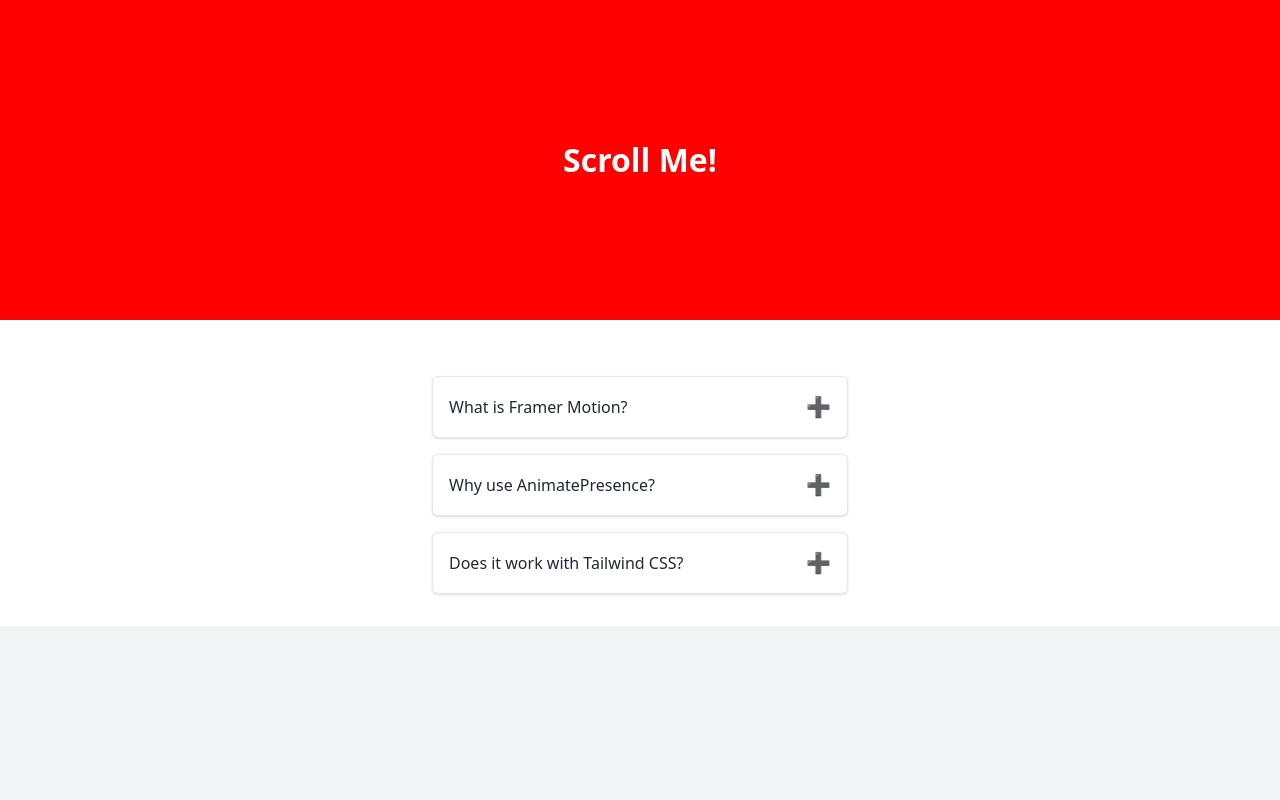
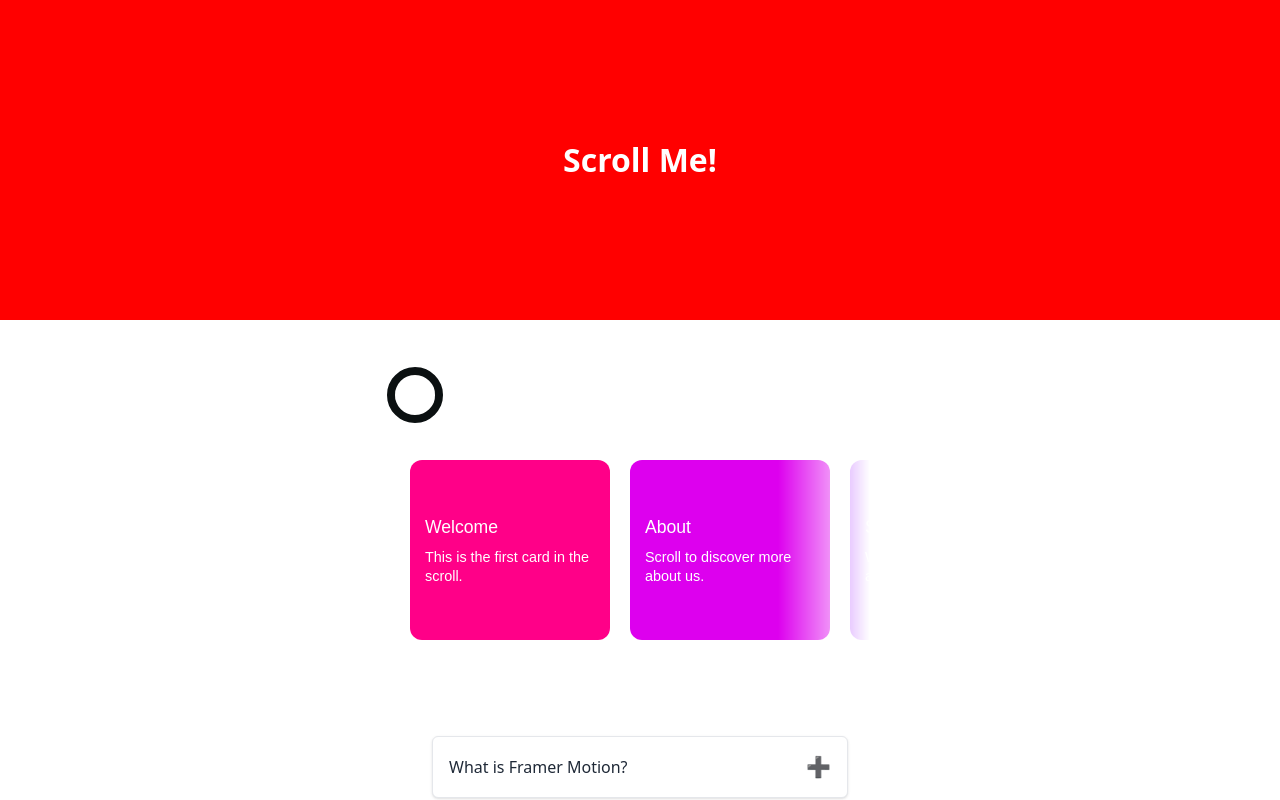
Before and after one commit to mdrubelhossain-me/react-framer-motion, a React app: page / in a window 1280 px wide. Shown: the top 800 px of the page. Built offline with nearby package versions, Linux system fonts and the light colour scheme; the HTML template or start-up script is replaced by a standard one.

Commit message:
horizontal scroll

```diff
--- /dev/null
+++ b/src/components/HorizontalScroll.jsx
@@ -0,0 +1,204 @@
+"use client";
+
+import {
+  animate,
+  motion as Motion,
+  useMotionValue,
+  useMotionValueEvent,
+  useScroll,
+  MotionValue,
+} from "framer-motion";
+import { useRef } from "react";
+
+export default function ScrollLinked() {
+  const ref = useRef(null);
+  const { scrollXProgress } = useScroll({ container: ref });
+
+  // Mask image for scroll edge fade
+  const maskImage = useScrollOverflowMask(scrollXProgress);
+
+  return (
+    <div id="example">
+      {/* Progress Circle */}
+      <svg id="progress" width="80" height="80" viewBox="0 0 100 100">
+        <circle cx="50" cy="50" r="30" pathLength="1" className="bg" />
+        <Motion.circle
+          cx="50"
+          cy="50"
+          r="30"
+          className="indicator"
+          style={{ pathLength: scrollXProgress }}
+        />
+      </svg>
+
+      {/* Horizontal Scroll List */}
+      <Motion.ul ref={ref} style={{ maskImage }}>
+        {contentBoxes.map((item, index) => (
+          <li key={index} style={{ background: item.color }}>
+            <h3>{item.title}</h3>
+            <p>{item.description}</p>
+          </li>
+        ))}
+      </Motion.ul>
+
+      <StyleSheet />
+    </div>
+  );
+}
+
+// Box content list
+const contentBoxes = [
+  {
+    title: "Welcome",
+    description: "This is the first card in the scroll.",
+    color: "#ff0088",
+  },
+  {
+    title: "About",
+    description: "Scroll to discover more about us.",
+    color: "#dd00ee",
+  },
+  {
+    title: "Services",
+    description: "We offer creative design and development.",
+    color: "#9911ff",
+  },
+  {
+    title: "Projects",
+    description: "Take a look at our recent works.",
+    color: "#0d63f8",
+  },
+  {
+    title: "Contact",
+    description: "Feel free to get in touch anytime.",
+    color: "#0cdcf7",
+  },
+  {
+    title: "Thanks!",
+    description: "Thanks for scrolling this far!",
+    color: "#8df0cc",
+  },
+];
+
+// Mask image change on scroll
+function useScrollOverflowMask(scrollXProgress) {
+  const opaque = "#000";
+  const transparent = "#0000";
+  const left = "0%";
+  const right = "100%";
+  const leftInset = "20%";
+  const rightInset = "80%";
+
+  const maskImage = useMotionValue(
+    `linear-gradient(90deg, ${opaque}, ${opaque} ${left}, ${opaque} ${rightInset}, ${transparent})`
+  );
+
+  useMotionValueEvent(scrollXProgress, "change", (value) => {
+    if (value === 0) {
+      animate(
+        maskImage,
+        `linear-gradient(90deg, ${opaque}, ${opaque} ${left}, ${opaque} ${rightInset}, ${transparent})`
+      );
+    } else if (value === 1) {
+      animate(
+        maskImage,
+        `linear-gradient(90deg, ${transparent}, ${opaque} ${leftInset}, ${opaque} ${right}, ${opaque})`
+      );
+    } else if (
+      scrollXProgress.getPrevious() === 0 ||
+      scrollXProgress.getPrevious() === 1
+    ) {
+      animate(
+        maskImage,
+        `linear-gradient(90deg, ${transparent}, ${opaque} ${leftInset}, ${opaque} ${rightInset}, ${transparent})`
+      );
+    }
+  });
+
+  return maskImage;
+}
+
+// Styles
+function StyleSheet() {
+  return (
+    <style>{`
+      #example {
+        width: 100vw;
+        max-width: 500px;
+        margin: 100px auto 0 auto;
+        padding: 20px;
+        position: relative;
+      }
+
+      #progress {
+        position: absolute;
+        top: -65px;
+        left: -15px;
+        transform: rotate(-90deg);
+      }
+
+      #progress .bg {
+        stroke: #0b1011;
+      }
+
+      #progress circle {
+        stroke-dashoffset: 0;
+        stroke-width: 10%;
+        fill: none;
+      }
+
+      #progress .indicator {
+        stroke: var(--accent, #00f);
+      }
+
+      #example ul {
+        display: flex;
+        list-style: none;
+        height: 220px;
+        overflow-x: scroll;
+        padding: 20px 0;
+        flex: 0 0 600px;
+        margin: 0 auto;
+        gap: 20px;
+      }
+
+      #example li {
+        flex: 0 0 200px;
+        border-radius: 12px;
+        color: white;
+        padding: 15px;
+        box-sizing: border-box;
+        display: flex;
+        flex-direction: column;
+        justify-content: center;
+        font-family: sans-serif;
+      }
+
+      #example li h3 {
+        margin: 0 0 8px;
+        font-size: 1.1rem;
+      }
+
+      #example li p {
+        margin: 0;
+        font-size: 0.9rem;
+        line-height: 1.3;
+      }
+
+      #example ::-webkit-scrollbar {
+        height: 5px;
+        background: #fff3;
+      }
+
+      #example ::-webkit-scrollbar-thumb {
+        background: var(--accent, #00f);
+        border-radius: 10px;
+        cursor: pointer;
+      }
+
+      #example ::-webkit-scrollbar-corner {
+        background: #fff3;
+      }
+    `}</style>
+  );
+}
--- a/src/pages/Home.jsx
+++ b/src/pages/Home.jsx
@@ -14,12 +14,14 @@ import AnimatesPresence from "../components/AnimatesPresence";
 import App from "../components/Modal";
 import AccordionGroup from "../components/Accordion ";
 import TransformScrollYProgress from "../components/TransformScrollYProgress";
+import HorizontalScroll from "../components/HorizontalScroll";
 
 const Home = () => {
   return (
     <div>
       <ScrollAnimation />
       <TransformScrollYProgress/>
+      <HorizontalScroll/>
       <AccordionGroup/>
       <App/>
       <AnimatesPresence />
```
